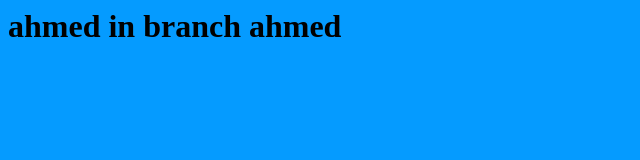
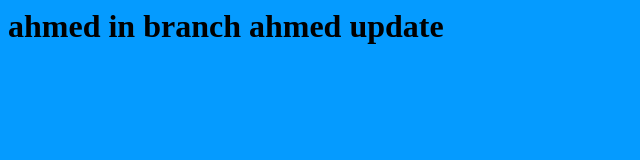
Before and after one commit to ahmed404mo/myproject, a plain HTML site: page index.html in a window 1280 px wide. Shown: the whole page, without its empty margins (0-640 px from the left). Drawn offline with Linux system fonts and the light colour scheme.

Commit message:
edit the html file

```diff
--- a/index.html
+++ b/index.html
@@ -6,7 +6,7 @@
 </head>
 <body>
     <link rel="stylesheet" href="style.css">
-    <h1>ahmed in branch ahmed </h1>
+    <h1>ahmed in branch ahmed  update</h1>
     <script src="app.js">  </script>
 
 </body>
```
